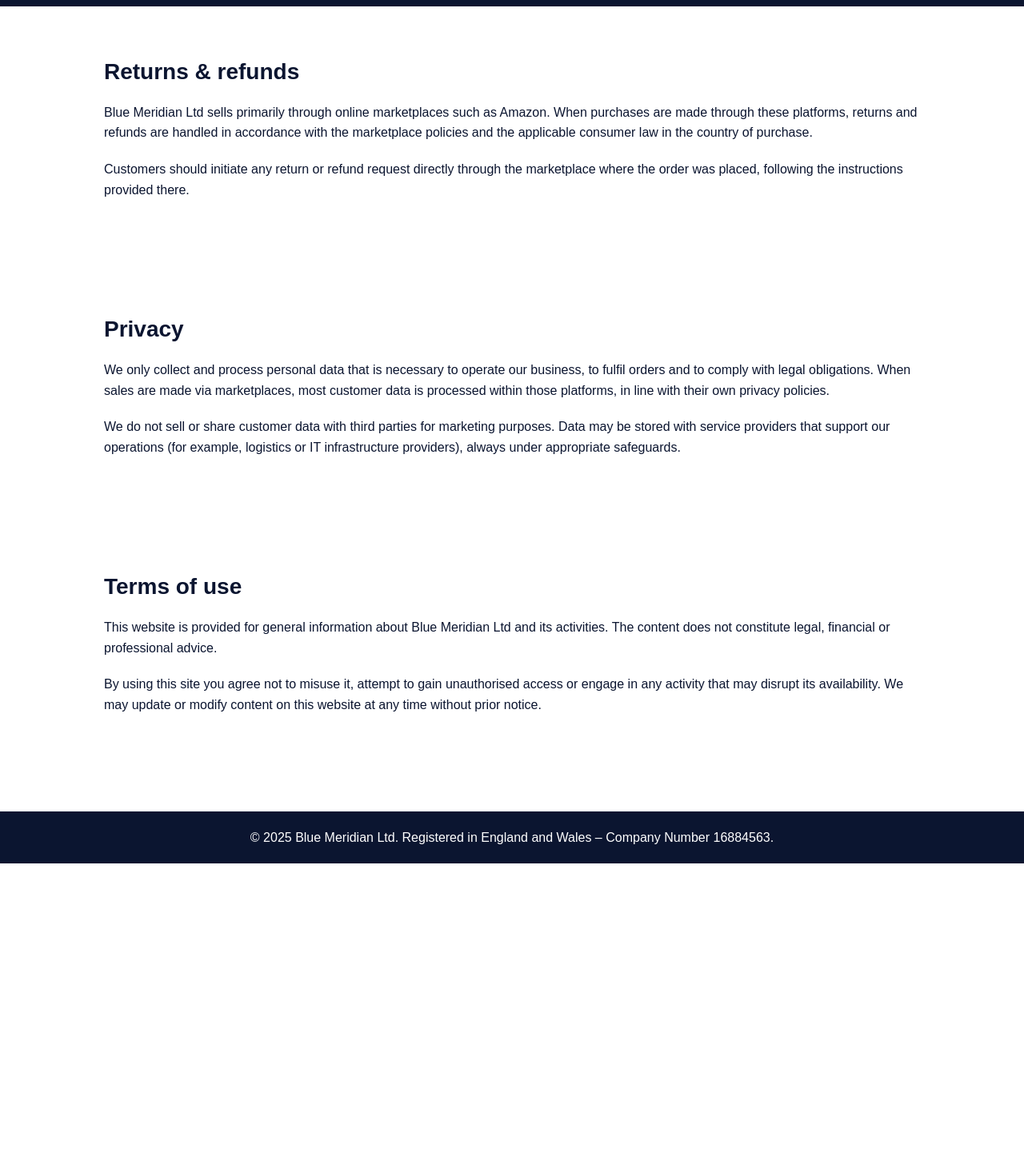
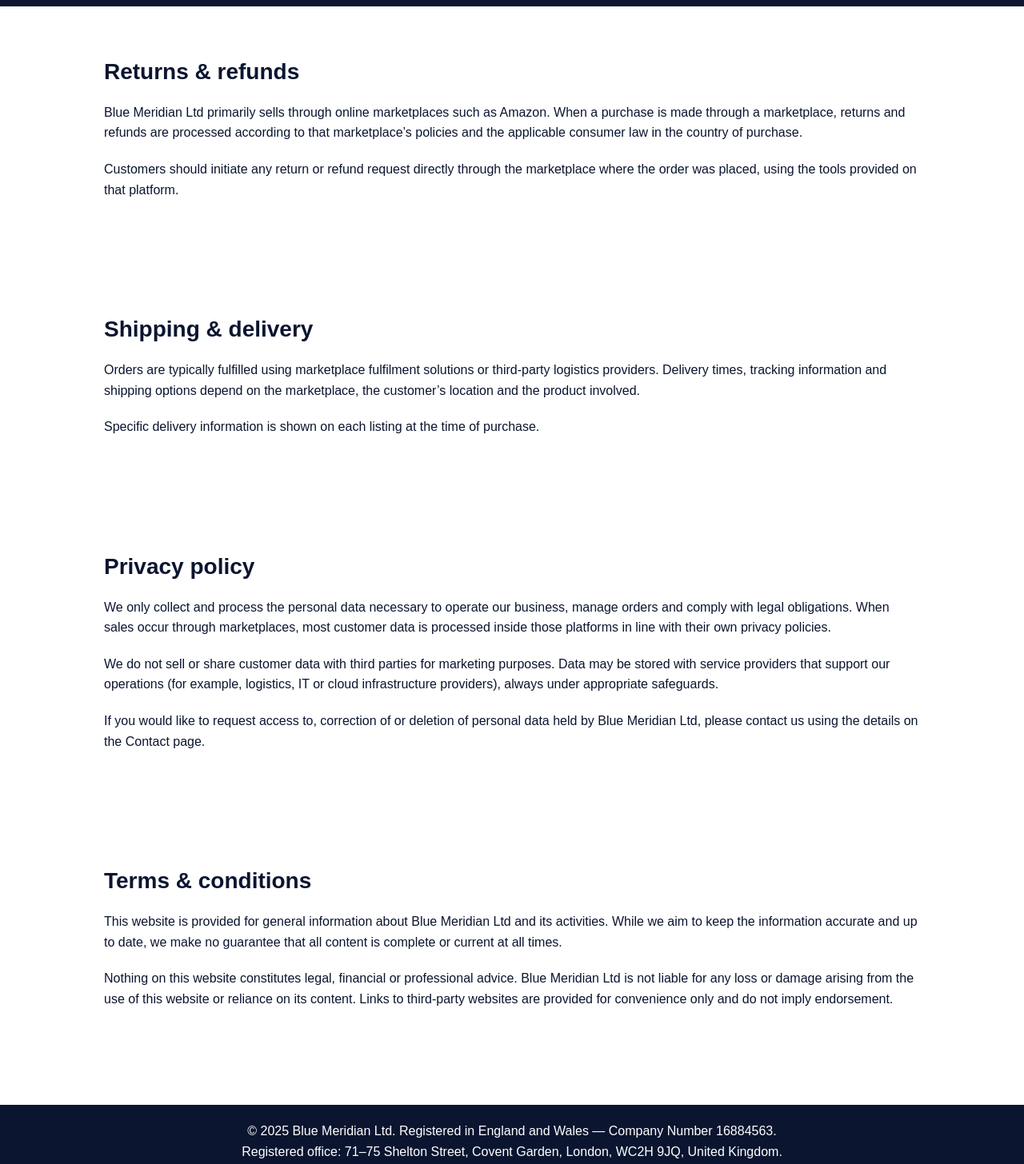
Before and after one commit to bluemeridian-12/bluemeridian-site, a plain HTML site: page policies.html in a window 1280 px wide. Shown: the part 60-1516 px from the top of the page at 80% size. Before the commit the page ends 1140 px from the top, so only its background shows below. Drawn offline with Linux system fonts and the light colour scheme.

Commit message:
Update policies.html

```diff
--- a/policies.html
+++ b/policies.html
@@ -1,12 +1,14 @@
 <!DOCTYPE html>
 <html lang="en">
 <head>
-    <meta charset="UTF-8">
+    <meta charset="UTF-8" />
+    <meta name="viewport" content="width=device-width, initial-scale=1.0" />
     <title>Policies – Blue Meridian Ltd</title>
-    <meta name="viewport" content="width=device-width, initial-scale=1.0">
-    <link rel="stylesheet" href="Style.css">
+    <link rel="stylesheet" href="style.css" />
 </head>
+
 <body>
+
 <header>
     <div class="logo">BLUE MERIDIAN LTD</div>
     <nav>
@@ -18,49 +20,71 @@
 </header>
 
 <main>
-    <section class="section">
-        <h2>Returns &amp; refunds</h2>
+
+    <section class="section" id="returns">
+        <h2>Returns & refunds</h2>
         <p>
-            Blue Meridian Ltd sells primarily through online marketplaces such as Amazon. When purchases
-            are made through these platforms, returns and refunds are handled in accordance with the
-            marketplace policies and the applicable consumer law in the country of purchase.
+            Blue Meridian Ltd primarily sells through online marketplaces such as Amazon. When a
+            purchase is made through a marketplace, returns and refunds are processed according to
+            that marketplace’s policies and the applicable consumer law in the country of purchase.
         </p>
         <p>
-            Customers should initiate any return or refund request directly through the marketplace where
-            the order was placed, following the instructions provided there.
+            Customers should initiate any return or refund request directly through the marketplace
+            where the order was placed, using the tools provided on that platform.
         </p>
     </section>
 
-    <section class="section">
-        <h2>Privacy</h2>
+    <section class="section" id="shipping">
+        <h2>Shipping & delivery</h2>
         <p>
-            We only collect and process personal data that is necessary to operate our business, to fulfil
-            orders and to comply with legal obligations. When sales are made via marketplaces, most customer
-            data is processed within those platforms, in line with their own privacy policies.
+            Orders are typically fulfilled using marketplace fulfilment solutions or third-party
+            logistics providers. Delivery times, tracking information and shipping options depend on
+            the marketplace, the customer’s location and the product involved.
         </p>
         <p>
-            We do not sell or share customer data with third parties for marketing purposes. Data may be
-            stored with service providers that support our operations (for example, logistics or IT
-            infrastructure providers), always under appropriate safeguards.
+            Specific delivery information is shown on each listing at the time of purchase.
         </p>
     </section>
 
-    <section class="section">
-        <h2>Terms of use</h2>
+    <section class="section" id="privacy">
+        <h2>Privacy policy</h2>
         <p>
-            This website is provided for general information about Blue Meridian Ltd and its activities.
-            The content does not constitute legal, financial or professional advice.
+            We only collect and process the personal data necessary to operate our business, manage
+            orders and comply with legal obligations. When sales occur through marketplaces, most
+            customer data is processed inside those platforms in line with their own privacy policies.
         </p>
         <p>
-            By using this site you agree not to misuse it, attempt to gain unauthorised access or engage
-            in any activity that may disrupt its availability. We may update or modify content on this
-            website at any time without prior notice.
+            We do not sell or share customer data with third parties for marketing purposes. Data
+            may be stored with service providers that support our operations (for example, logistics,
+            IT or cloud infrastructure providers), always under appropriate safeguards.
+        </p>
+        <p>
+            If you would like to request access to, correction of or deletion of personal data held
+            by Blue Meridian Ltd, please contact us using the details on the Contact page.
         </p>
     </section>
+
+    <section class="section" id="terms">
+        <h2>Terms & conditions</h2>
+        <p>
+            This website is provided for general information about Blue Meridian Ltd and its
+            activities. While we aim to keep the information accurate and up to date, we make no
+            guarantee that all content is complete or current at all times.
+        </p>
+        <p>
+            Nothing on this website constitutes legal, financial or professional advice. Blue
+            Meridian Ltd is not liable for any loss or damage arising from the use of this website or
+            reliance on its content. Links to third-party websites are provided for convenience only
+            and do not imply endorsement.
+        </p>
+    </section>
+
 </main>
 
 <footer>
-    <p>© 2025 Blue Meridian Ltd. Registered in England and Wales – Company Number 16884563.</p>
+    <p>© 2025 Blue Meridian Ltd. Registered in England and Wales — Company Number 16884563.</p>
+    <p>Registered office: 71–75 Shelton Street, Covent Garden, London, WC2H 9JQ, United Kingdom.</p>
 </footer>
+
 </body>
 </html>
```
